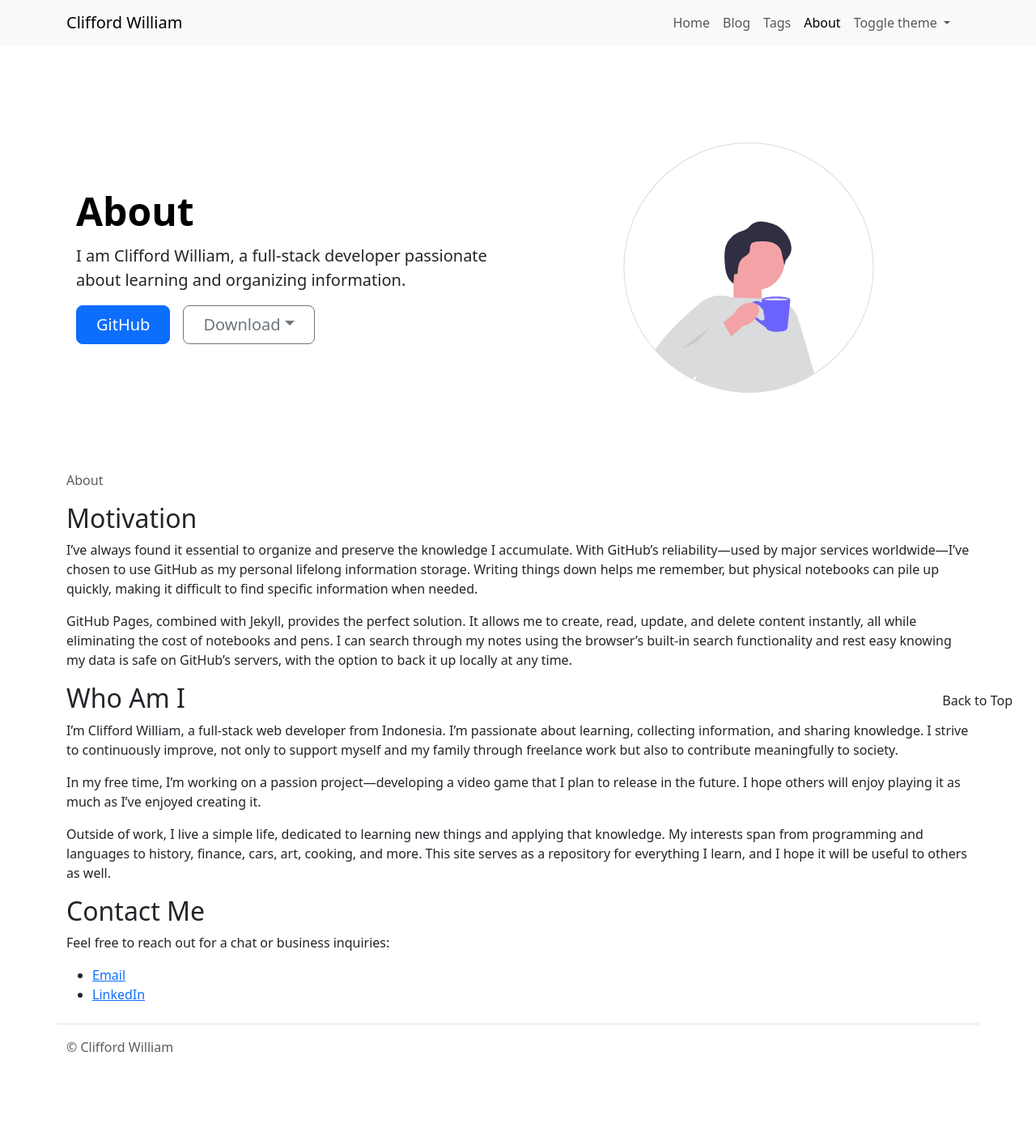
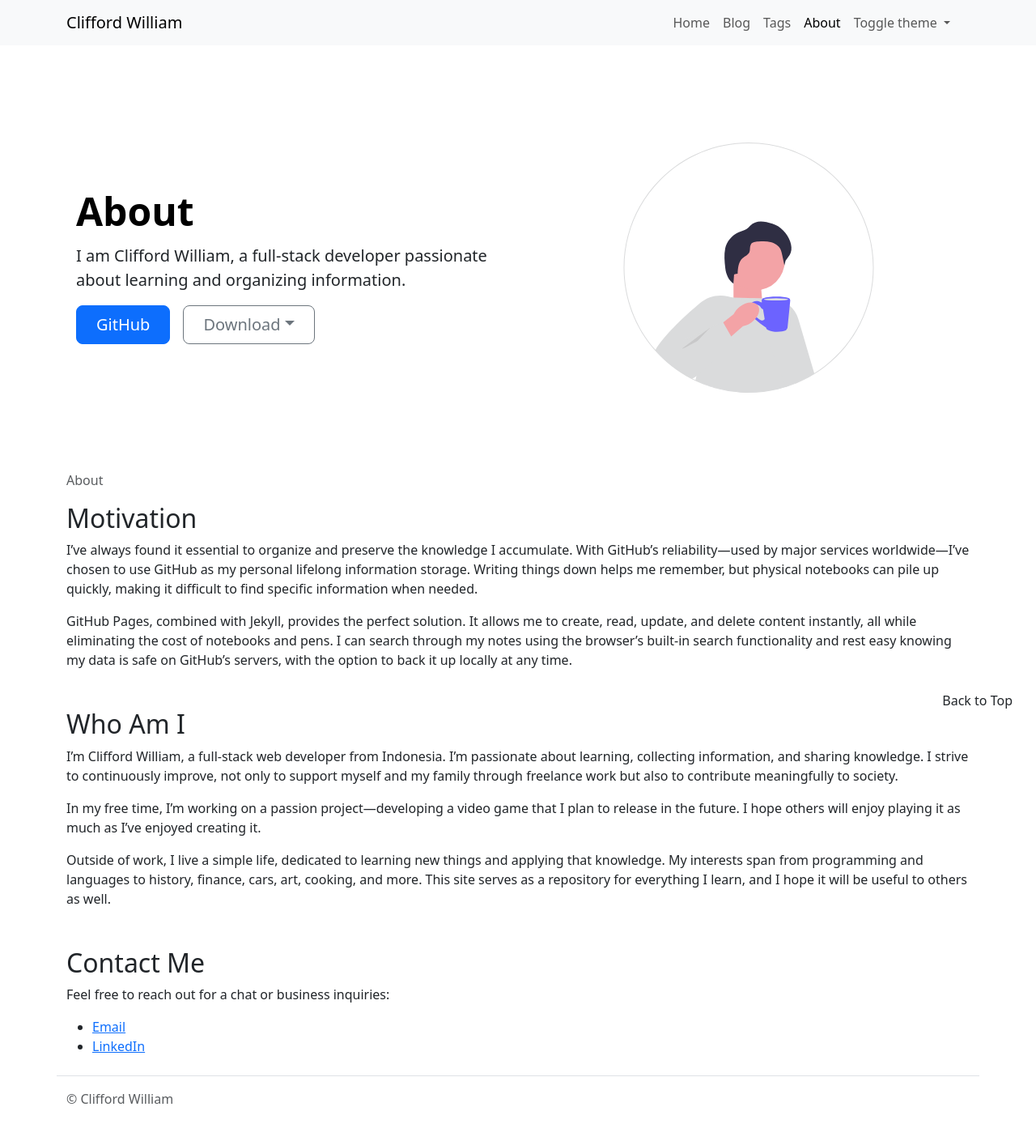
Before and after one commit to cliffordwilliam/my_archive, a Jekyll site: the page built from about.md, in a window 1280 px wide. Shown: the whole page at 81% size. Built offline with Jekyll 4.4.1, drawn with Linux system fonts in a browser that asks for light colours; before the commit the page ends 1345 px from its top, so only the background shows below that.

Commit message:
page heading margin bottom

```diff
--- a/about.md
+++ b/about.md
@@ -10,7 +10,7 @@ I’ve always found it essential to organize and preserve the knowledge I accumu
 
 GitHub Pages, combined with Jekyll, provides the perfect solution. It allows me to create, read, update, and delete content instantly, all while eliminating the cost of notebooks and pens. I can search through my notes using the browser’s built-in search functionality and rest easy knowing my data is safe on GitHub’s servers, with the option to back it up locally at any time.
 
-## Who Am I
+<h2 class="mt-5">Who Am I</h2>
 
 I’m Clifford William, a full-stack web developer from Indonesia. I’m passionate about learning, collecting information, and sharing knowledge. I strive to continuously improve, not only to support myself and my family through freelance work but also to contribute meaningfully to society.
 
@@ -18,7 +18,7 @@ In my free time, I’m working on a passion project—developing a video game th
 
 Outside of work, I live a simple life, dedicated to learning new things and applying that knowledge. My interests span from programming and languages to history, finance, cars, art, cooking, and more. This site serves as a repository for everything I learn, and I hope it will be useful to others as well.
 
-## Contact Me
+<h2 class="mt-5">Contact Me</h2>
 
 Feel free to reach out for a chat or business inquiries:
 
```
Also changed, not shown: index.md (+1 -1 lines).
